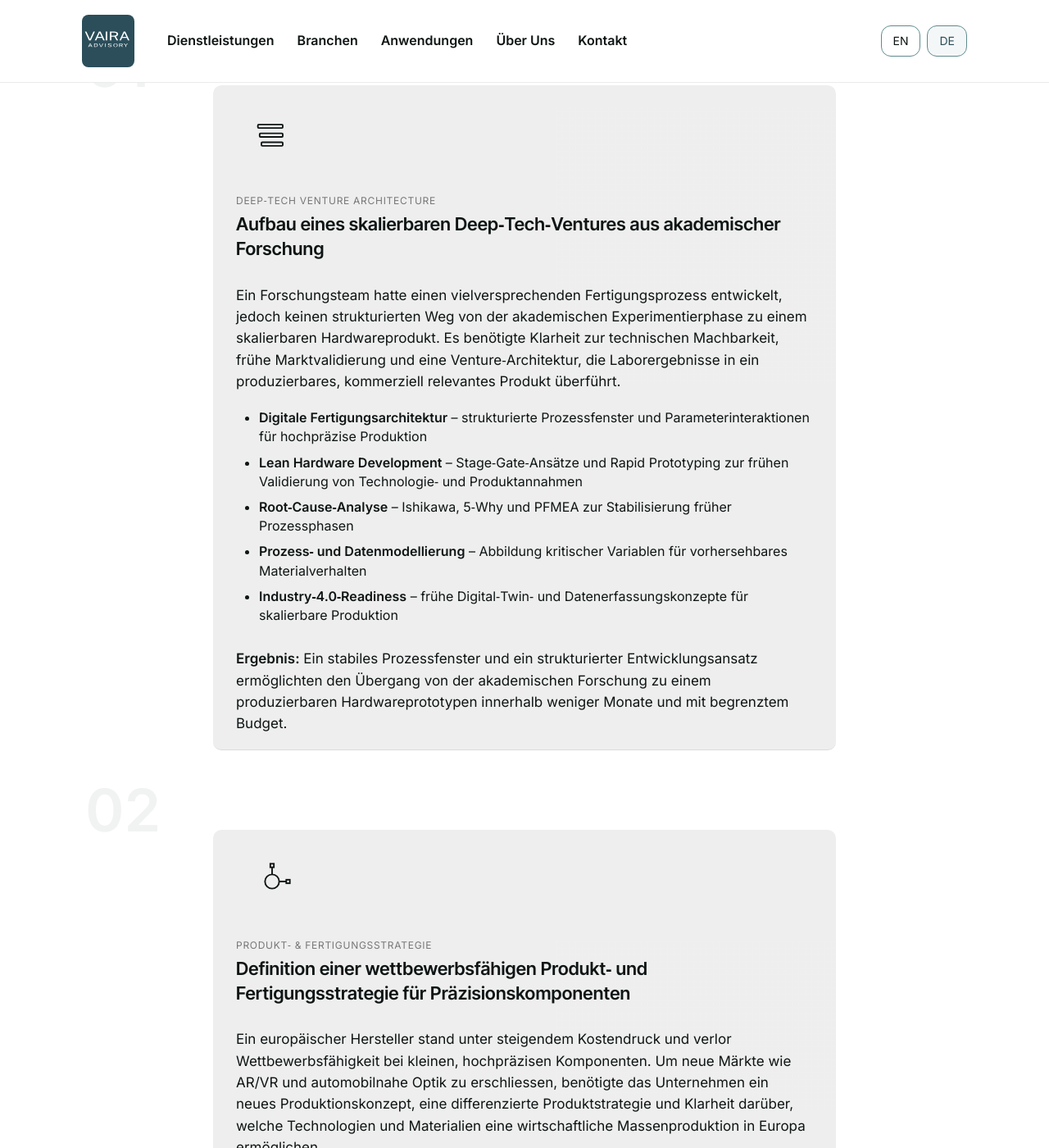
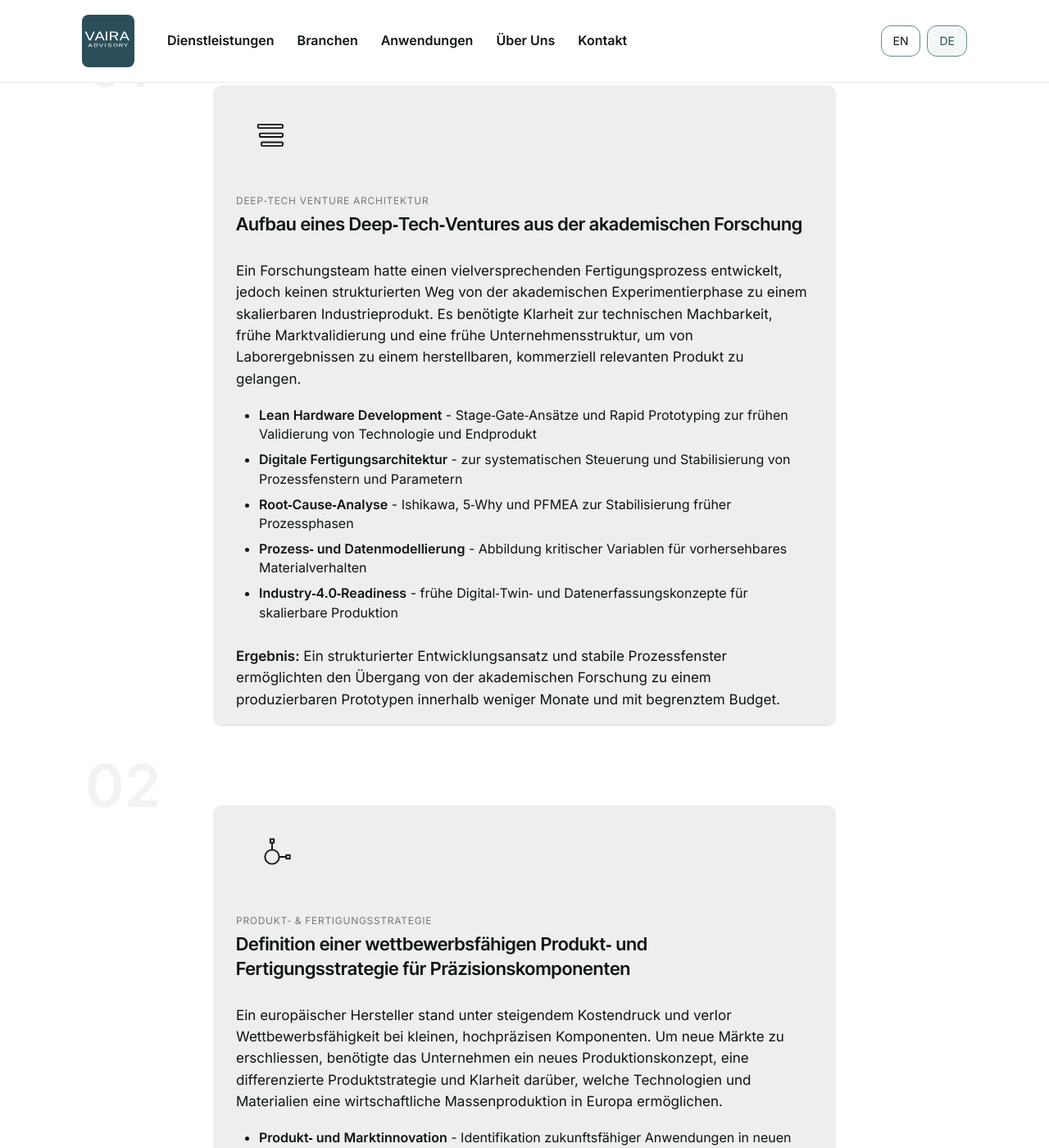
Before and after one commit to raphaelheeb/vaira-advisory, a Jekyll site: the page built from de/use-cases/index.html, in a window 1280 px wide and 1400 px high, scrolled down 1141 px. Shown: the whole window at 82% size. Built offline with Jekyll 4.4.1, drawn with Linux system fonts in a browser that asks for light colours; some of the changed text lies outside the part shown.

Commit message:
Update index.html

```diff
--- a/de/use-cases/index.html
+++ b/de/use-cases/index.html
@@ -14,7 +14,7 @@
   <div class="content-wrapper">
     <h1 class="hero-title">Engineering in der Praxis</h1>
     <p class="hero-sub hero-sub--use-cases">
-      Unsere Arbeit in der fortgeschrittenen Fertigung, industriellen Technologie und Deep‑Tech‑Entwicklung.
+      Unsere Arbeit in der fortschrittlichen Fertigung und in der Deep‑Tech‑Entwicklung.
     </p>
   </div>
 
@@ -104,20 +106,22 @@
           </svg>
         </div>
 
-        <span class="usecase-label">Deep‑Tech Venture Architecture</span>
-        <h3>Aufbau eines skalierbaren Deep‑Tech‑Ventures aus akademischer Forschung</h3>
+        <span class="usecase-label">Deep‑Tech Venture Architektur</span>
+        <h3>Aufbau eines Deep‑Tech‑Ventures aus der akademischen Forschung</h3>
 
-        <p>Ein Forschungsteam hatte einen vielversprechenden Fertigungsprozess entwickelt, jedoch keinen strukturierten Weg von der akademischen Experimentierphase zu einem skalierbaren Hardwareprodukt. Es benötigte Klarheit zur technischen Machbarkeit, frühe Marktvalidierung und eine Venture‑Architektur, die Laborergebnisse in ein produzierbares, kommerziell relevantes Produkt überführt.</p>
+        <p>Ein Forschungsteam hatte einen vielversprechenden Fertigungsprozess entwickelt, jedoch keinen strukturierten Weg von der akademischen Experimentierphase
+          zu einem skalierbaren Industrieprodukt. Es benötigte Klarheit zur technischen Machbarkeit, frühe Marktvalidierung und eine frühe Unternehmensstruktur,
+          um von Laborergebnissen zu einem herstellbaren, kommerziell relevanten Produkt zu gelangen.</p>
 
         <ul>
-          <li><strong>Digitale Fertigungsarchitektur</strong> – strukturierte Prozessfenster und Parameterinteraktionen für hochpräzise Produktion</li>
-          <li><strong>Lean Hardware Development</strong> – Stage‑Gate‑Ansätze und Rapid Prototyping zur frühen Validierung von Technologie‑ und Produktannahmen</li>
-          <li><strong>Root‑Cause‑Analyse</strong> – Ishikawa, 5‑Why und PFMEA zur Stabilisierung früher Prozessphasen</li>
-          <li><strong>Prozess‑ und Datenmodellierung</strong> – Abbildung kritischer Variablen für vorhersehbares Materialverhalten</li>
-          <li><strong>Industry‑4.0‑Readiness</strong> – frühe Digital‑Twin‑ und Datenerfassungskonzepte für skalierbare Produktion</li>
+          <li><strong>Lean Hardware Development</strong> - Stage‑Gate‑Ansätze und Rapid Prototyping zur frühen Validierung von Technologie und Endprodukt</li>
+           <li><strong>Digitale Fertigungsarchitektur</strong> - zur systematischen Steuerung und Stabilisierung von Prozessfenstern und Parametern</li>
+          <li><strong>Root‑Cause‑Analyse</strong> - Ishikawa, 5‑Why und PFMEA zur Stabilisierung früher Prozessphasen</li>
+          <li><strong>Prozess‑ und Datenmodellierung</strong> - Abbildung kritischer Variablen für vorhersehbares Materialverhalten</li>
+          <li><strong>Industry‑4.0‑Readiness</strong> - frühe Digital‑Twin‑ und Datenerfassungskonzepte für skalierbare Produktion</li>
         </ul>
 
-        <p><strong>Ergebnis:</strong> Ein stabiles Prozessfenster und ein strukturierter Entwicklungsansatz ermöglichten den Übergang von der akademischen Forschung zu einem produzierbaren Hardwareprototypen innerhalb weniger Monate und mit begrenztem Budget.</p>
+        <p><strong>Ergebnis:</strong> Ein strukturierter Entwicklungsansatz und stabile Prozessfenster ermöglichten den Übergang von der akademischen Forschung zu einem produzierbaren Prototypen innerhalb weniger Monate und mit begrenztem Budget.</p>
 
       </div>
     </div>
@@ -140,13 +144,15 @@
         <span class="usecase-label">Produkt‑ & Fertigungsstrategie</span>
         <h3>Definition einer wettbewerbsfähigen Produkt‑ und Fertigungsstrategie für Präzisionskomponenten</h3>
 
-        <p>Ein europäischer Hersteller stand unter steigendem Kostendruck und verlor Wettbewerbsfähigkeit bei kleinen, hochpräzisen Komponenten. Um neue Märkte wie AR/VR und automobilnahe Optik zu erschliessen, benötigte das Unternehmen ein neues Produktionskonzept, eine differenzierte Produktstrategie und Klarheit darüber, welche Technologien und Materialien eine wirtschaftliche Massenproduktion in Europa ermöglichen.</p>
+        <p>Ein europäischer Hersteller stand unter steigendem Kostendruck und verlor Wettbewerbsfähigkeit bei kleinen, hochpräzisen Komponenten.
+          Um neue Märkte zu erschliessen, benötigte das Unternehmen ein neues Produktionskonzept, eine differenzierte Produktstrategie und Klarheit darüber,
+          welche Technologien und Materialien eine wirtschaftliche Massenproduktion in Europa ermöglichen.</p>
 
         <ul>
-          <li><strong>Produkt‑ und Marktinnovation</strong> – Identifikation tragfähiger Anwendungen in AR/VR, Automobiloptik und Mikrooptik</li>
-          <li><strong>NPI & Equipment‑Übersetzung</strong> – Übertragung branchenfremder Fertigungstechnologien auf optische Komponenten</li>
-          <li><strong>Materialinnovation</strong> – neue Prozessansätze durch funktionale Materialien</li>
-          <li><strong>Semi‑automatisierte Produktionskonzepte</strong> – skalierbare Architekturen für Mikrooptikfertigung in Europa</li>
+          <li><strong>Produkt‑ und Marktinnovation</strong> - Identifikation zukunftsfähiger Anwendungen in neuen Märkten</li>
+          <li><strong>NPI & Equipment‑Übersetzung</strong> - Übertragung branchenfremder Fertigungstechnologien auf optische Komponenten</li>
+          <li><strong>Materialinnovation</strong> - neue Prozessansätze durch funktionale Materialien</li>
+          <li><strong>Teil‑automatisierte Produktionskonzepte</strong> – skalierbare Architekturen für Mikrooptikfertigung in Europa</li>
           <li><strong>Technologie‑Roadmap</strong> – strukturierter Kompetenzaufbau entlang der Produktstrategie</li>
         </ul>
 
```
Also changed, not shown: other parts of de/use-cases/index.html (+6 -4 lines).
